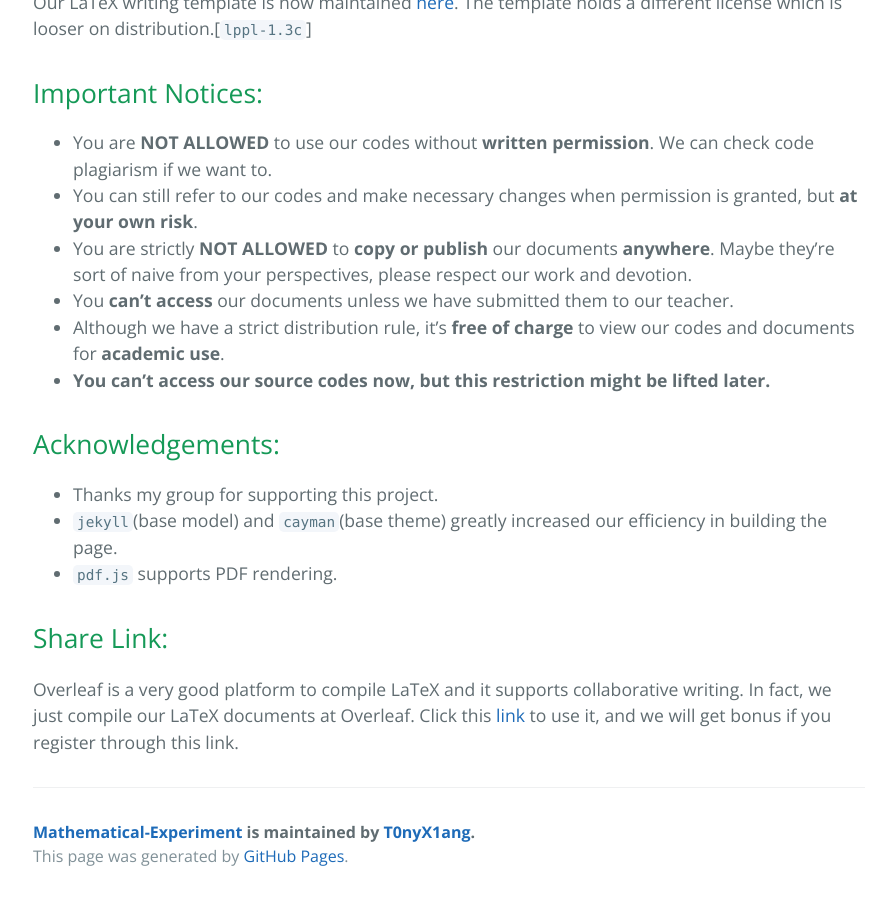
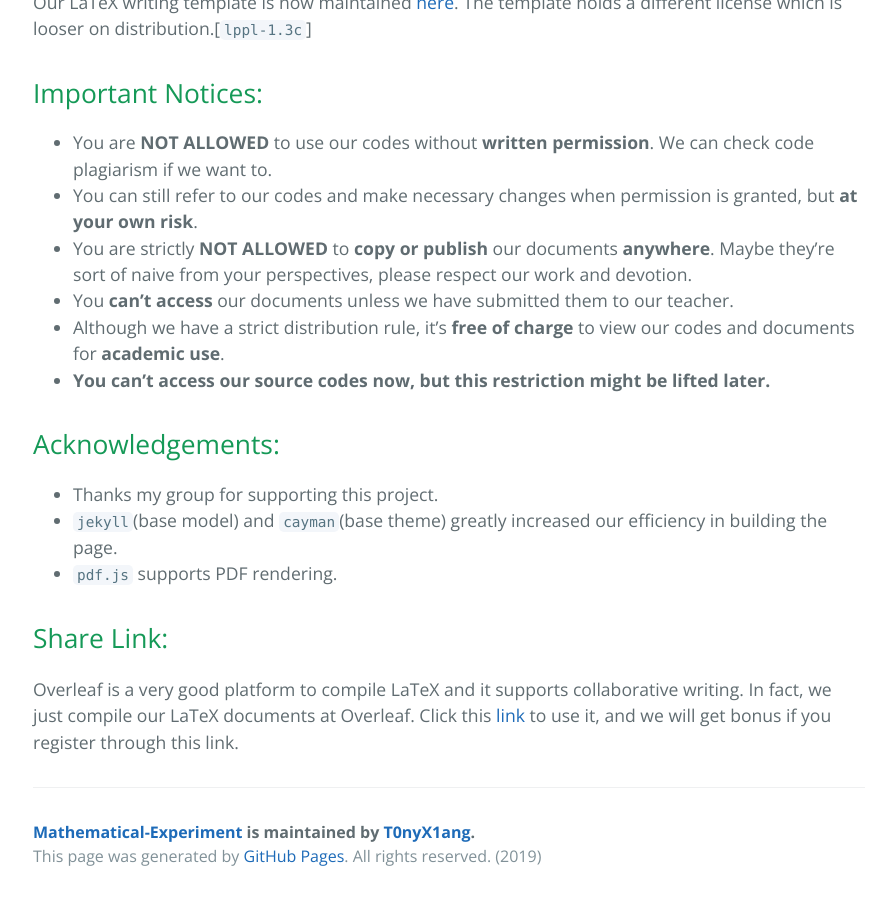
Before and after one commit to T0nyX1ang/Mathematical-Experiment, a Jekyll site: the page built from index.md, in a window 1280 px wide and 900 px high, scrolled down 1547 px. Shown: the whole window, without its empty margins (191-1079 px from the left). Built offline with Jekyll 4.4.1, drawn with Linux system fonts in a browser that asks for light colours.

Commit message:
Update default.html

```diff
--- a/_layouts/default.html
+++ b/_layouts/default.html
@@ -42,6 +42,7 @@
           <span class="site-footer-owner"><a href="{{ site.github.repository_url }}">{{ site.github.repository_name }}</a> is maintained by <a href="{{ site.github.owner_url }}">{{ site.github.owner_name }}</a>.</span>
         {% endif %}
         <span class="site-footer-credits">This page was generated by <a href="https://pages.github.com">GitHub Pages</a>.</span>
+        <span class="site-footer-credits">All rights reserved. (2019)</span>
       </footer>
     </main>
   </body>
```
